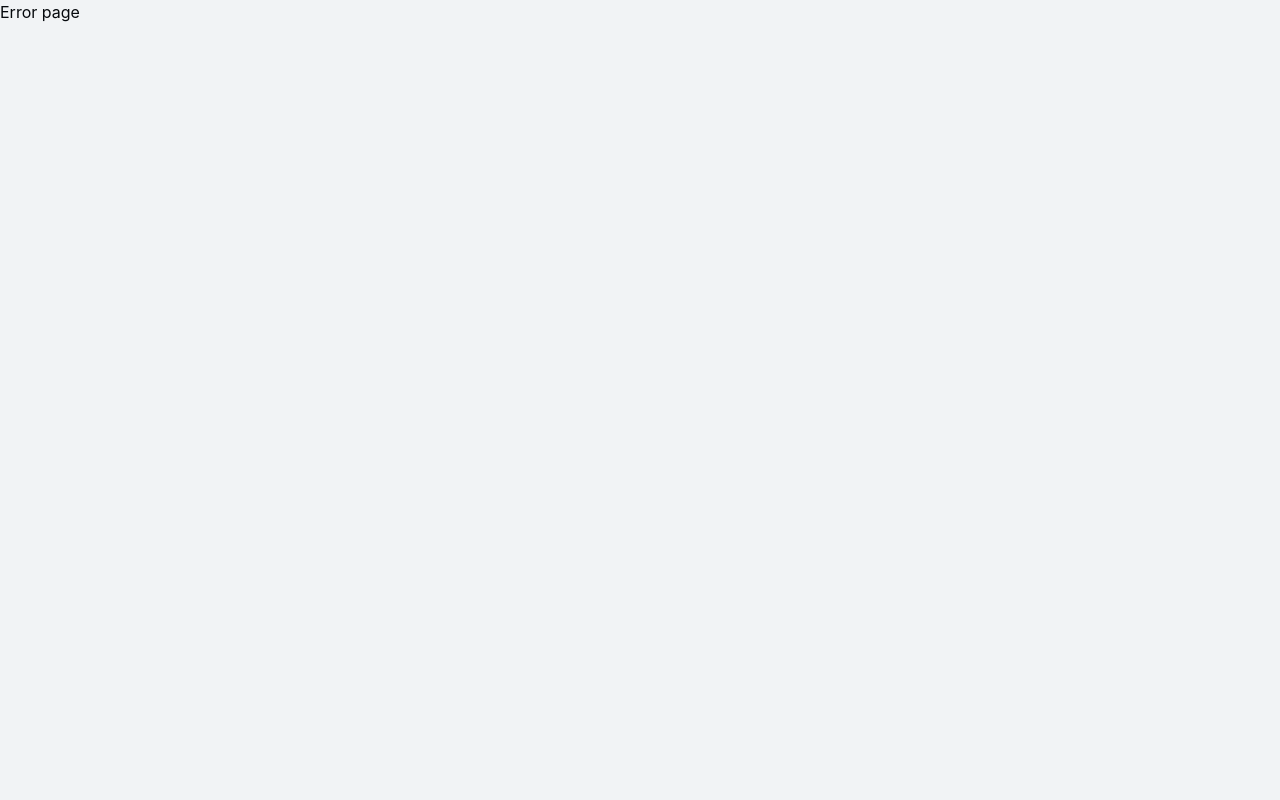
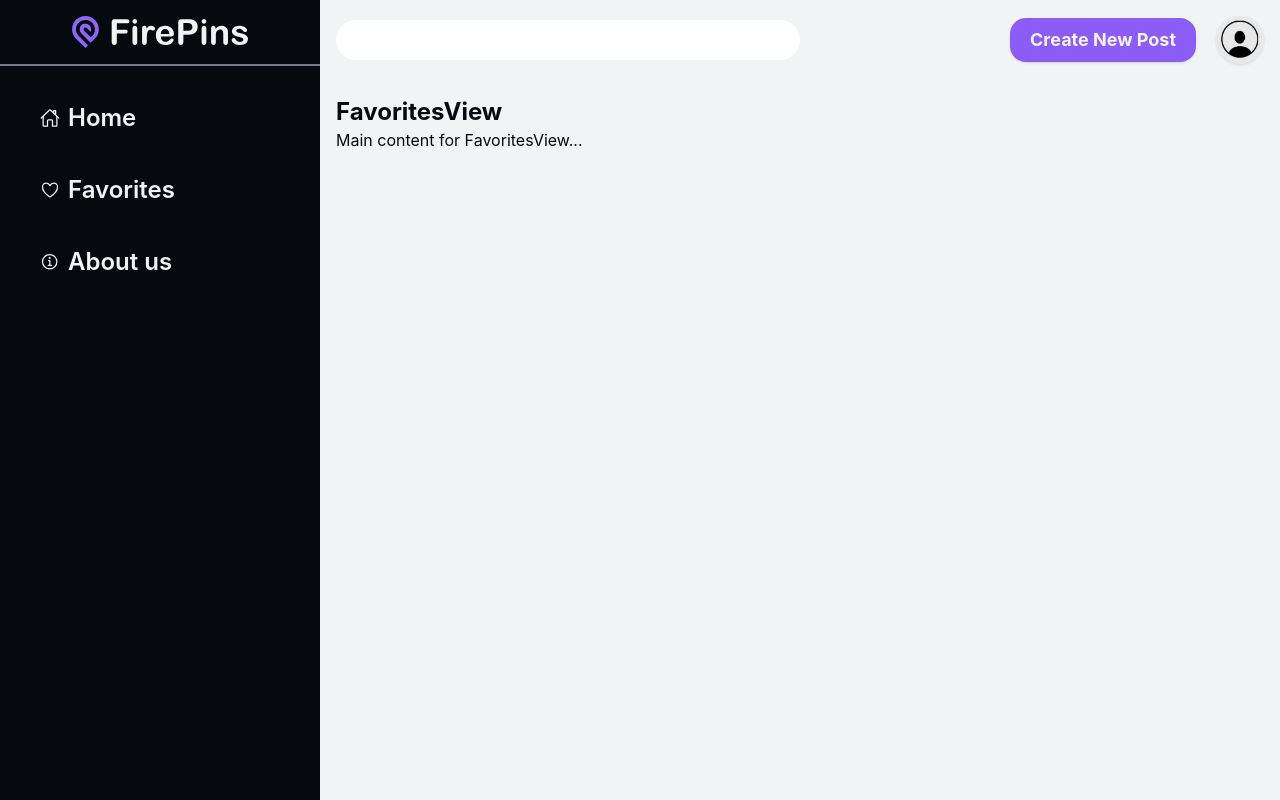
Before and after one commit to DaGigabyte/DH2642_Gp45, a React (Vite) app: page /favorites in a window 1280 px wide. Before the commit this address had no page. Built offline with nearby package versions, Linux system fonts and the light colour scheme; some icons are missing.

Commit message:
Create FavoritesView and FavoritesPresenter and added to nav

```diff
--- a/src/App.jsx
+++ b/src/App.jsx
@@ -3,6 +3,7 @@ import { createBrowserRouter, RouterProvider } from "react-router-dom";
 import RootPresenter from "./presenters/RootPresenter";
 import HomePresenter from "./presenters/HomePresenter";
 import AboutPresenter from "./presenters/AboutPresenter";
+import FavoritesPresenter from "./presenters/FavoritesPresenter";
 
 // Create a router
 function createRouter(props) {
@@ -20,6 +21,10 @@ function createRouter(props) {
           path: "about-us",
           element: <AboutPresenter model={props.model} />,
         },
+        {
+          path: "favorites",
+          element: <FavoritesPresenter model={props.model} />,
+        },
       ],
     },
   ]);
--- /dev/null
+++ b/src/presenters/FavoritesPresenter.jsx
@@ -0,0 +1,12 @@
+import { observer } from "mobx-react-lite";
+import FavoritesView from "../views/FavoritesView";
+
+function FavoritesPresenter(props) {
+  return (
+    <div className="flex flex-col">
+      <FavoritesView model={props.model} />
+    </div>
+  );
+}
+
+export default observer(FavoritesPresenter);
--- /dev/null
+++ b/src/views/FavoritesView.jsx
@@ -0,0 +1,12 @@
+function FavoritesView() {
+  return (
+    <div className="flex flex-col">
+      <div>
+        <h1 className="text-2xl font-bold">FavoritesView</h1>
+        <p>Main content for FavoritesView...</p>
+      </div>
+    </div>
+  );
+}
+
+export default FavoritesView;
```
